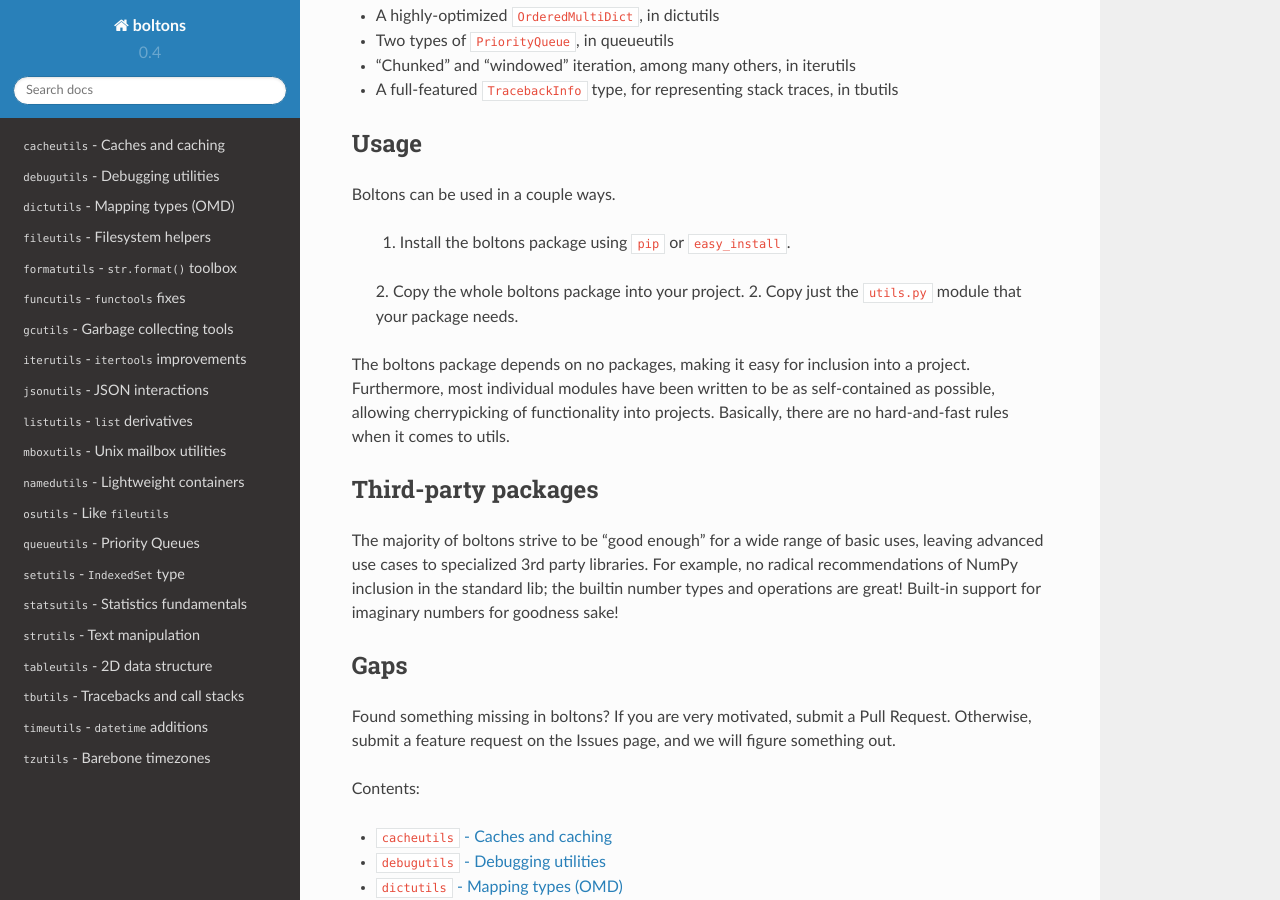
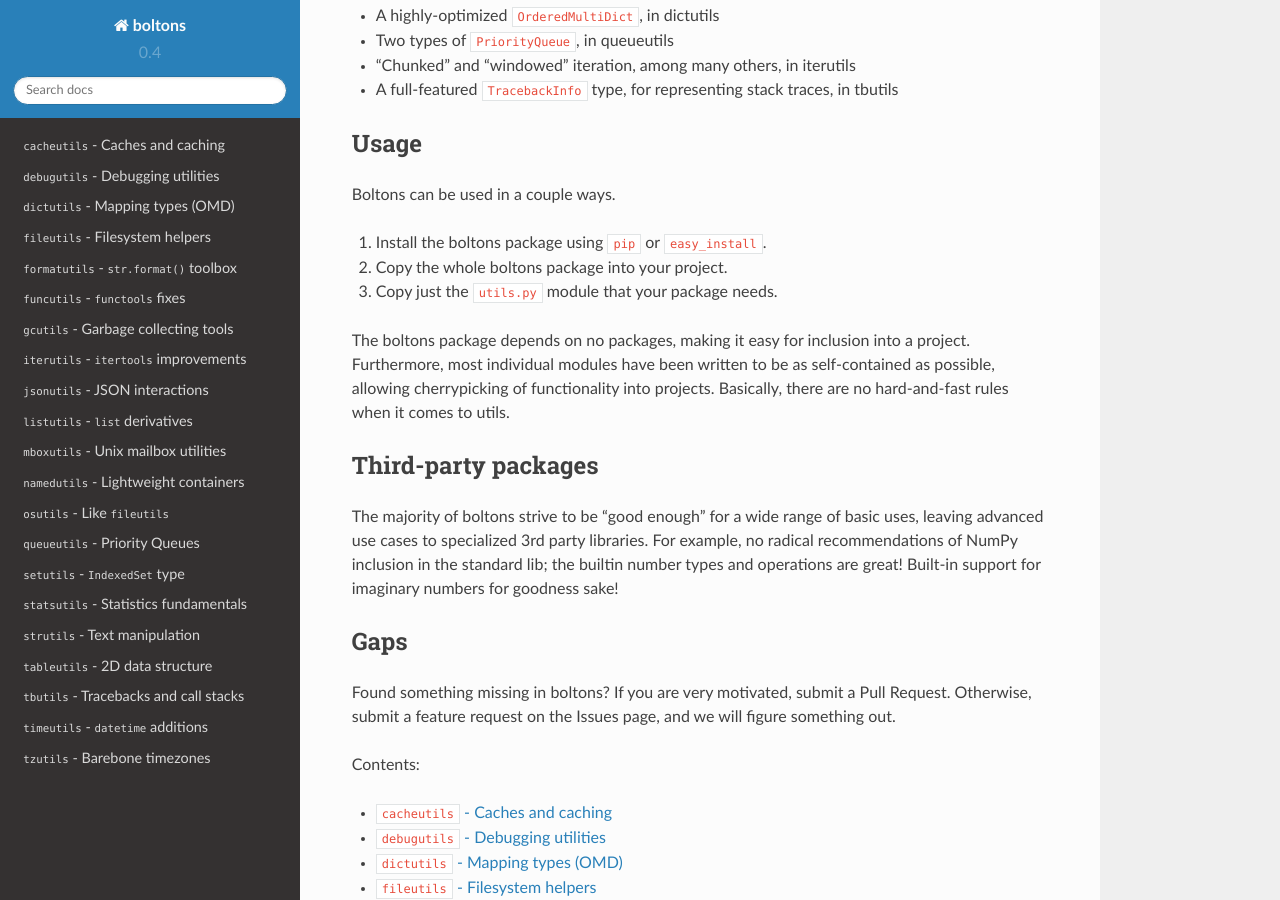
Before and after one commit to dogrecajb/boltons, a Sphinx documentation site: the page built from docs/index.rst, in a window 1280 px wide and 900 px high, scrolled down 300 px. Built offline with Sphinx 7.4.7 and the Read the Docs theme 2.0.0, drawn with Linux system fonts in a browser that asks for light colours.

Commit message:
fix numbering

```diff
--- a/docs/index.rst
+++ b/docs/index.rst
@@ -21,9 +21,9 @@ Usage
 
 Boltons can be used in a couple ways.
 
-  1. Install the boltons package using ``pip`` or ``easy_install``.
-  2. Copy the whole boltons package into your project.
-  2. Copy just the ``utils.py`` module that your package needs.
+1. Install the boltons package using ``pip`` or ``easy_install``.
+2. Copy the whole boltons package into your project.
+3. Copy just the ``utils.py`` module that your package needs.
 
 The boltons package depends on no packages, making it easy for
 inclusion into a project. Furthermore, most individual modules have
```
